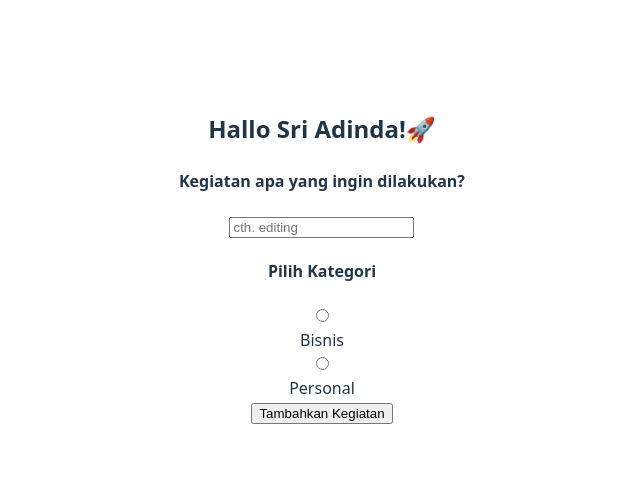
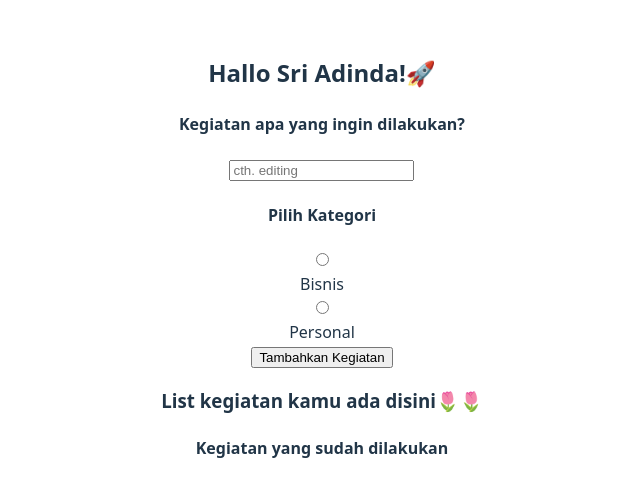
Before and after one commit to Adinda1609/32-pbk-uts-233510515, a Vue app: page / in a window 1280 px wide. Shown: the part 142-638 px from the top of the page, without its empty margins (318-958 px from the left). Built offline with nearby package versions, Linux system fonts and the light colour scheme.

Commit message:
Menampilkan Kegiatan Yang Sudah Dilakukan

```diff
--- a/src/App.vue
+++ b/src/App.vue
@@ -99,5 +99,34 @@
         <input type="submit" value="Tambahkan Kegiatan" />
       </form>
     </section>
+
+
+    <!--Menampilkan Kegiatan -->
+    <section class="todo-list">
+      <h3>List kegiatan kamu ada disini🌷🌷</h3>
+
+      <div class="list-container">
+        <!-- Kegiatan yang sudah dilakukan -->
+        <div class="todo-column">
+          <h4>Kegiatan yang sudah dilakukan</h4>
+          <div class="list">
+            <div v-for="todo in todos_asc.filter(t => t.done)" :key="todo.createdAt" :class="`todo-item ${todo.done && 'done'}`">
+              <label>
+                <input type="checkbox" v-model="todo.done" />
+                <span :class="`bubble ${ todo.category == 'bisnis' ? 'bisnis' : 'personal'}`"></span>
+              </label>
+              <div class="todo-content">
+                <input type="text" v-model="todo.content" />
+              </div>
+              <div class="actions">
+                <button class="delete" @click="removeTodo(todo)">
+                  <font-awesome-icon :icon="['fas', 'trash']" />
+                </button>
+              </div>
+            </div>
+          </div>
+        </div>
+      </div>
+    </section>
   </main>
 </template>
```
